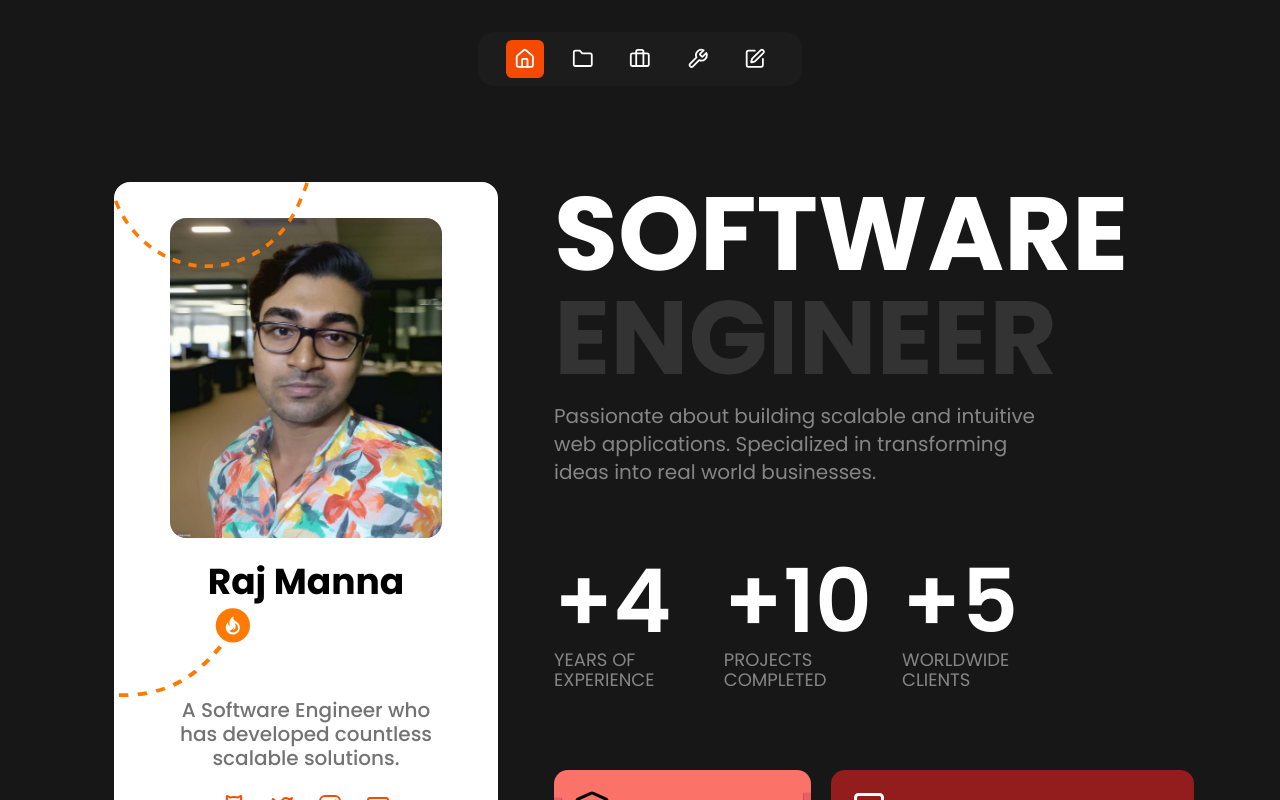
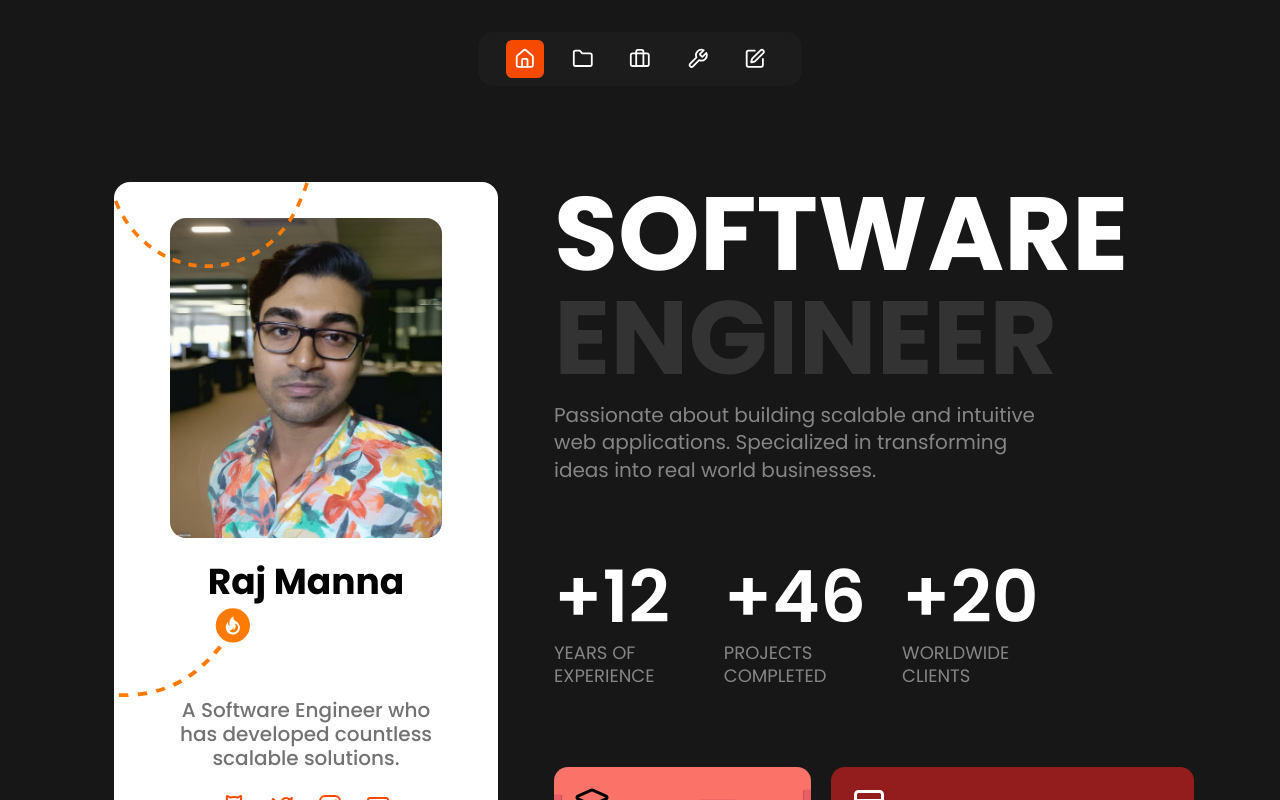
Before and after one commit to dev-rajm/manna-portfolio, a Next.js app: page / in a window 1280 px wide. Built offline with nearby package versions, Linux system fonts and the light colour scheme.

Commit message:
update intro section

```diff
--- a/components/count.tsx
+++ b/components/count.tsx
@@ -1,10 +1,10 @@
 const CountComponent = ({ count, label }: { count: number; label: string }) => {
   return (
     <div className="flex flex-col mt-1">
-      <h2 className="text-6xl lg:text-[5.5rem] font-semibold lg:leading-24">
+      <h2 className="text-5xl lg:text-7xl font-semibold lg:leading-tight">
         +{count}
       </h2>
-      <p className="text-base lg:text-lg text-neutral-400/80 uppercase leading-5">
+      <p className="text-base lg:text-lg text-neutral-400/80 uppercase leading-tight">
         {label}
       </p>
     </div>
--- a/components/heading.tsx
+++ b/components/heading.tsx
@@ -8,7 +8,7 @@ const Heading = ({
   return (
     <h1 className="text-[3.56rem] lg:text-[6.5rem] leading-[3.56rem] lg:leading-[6.5rem] font-bold uppercase text-center lg:text-start">
       {highlightedLabel}{" "}
-      <span className="text-neutral-700/70">{MutedLabel}</span>
+      <span className="text-muted-foreground/30">{MutedLabel}</span>
     </h1>
   );
 };
--- a/components/intro.tsx
+++ b/components/intro.tsx
@@ -7,14 +7,14 @@ const IntroComponent = () => {
     <>
       <div className="w-full lg:w-lg">
         <Heading highlightedLabel="Software" MutedLabel="Engineer" />
-        <p className="mt-3 text-center lg:text-start text-xl text-neutral-400/80">
+        <p className="mt-3 text-center lg:text-start text-lg lg:text-xl leading-snug text-neutral-400/80">
           Passionate about building scalable and intuitive web applications.
           Specialized in transforming ideas into real world businesses.
         </p>
-        <div className="flex justify-between mt-10 lg:mt-16">
-          <CountComponent count={4} label="Years of experience" />
-          <CountComponent count={10} label="Projects Completed" />
-          <CountComponent count={5} label="Worldwide clients" />
+        <div className="flex mt-10 lg:mt-16">
+          <CountComponent count={12} label="Years of experience" />
+          <CountComponent count={46} label="Projects Completed" />
+          <CountComponent count={20} label="Worldwide clients" />
         </div>
       </div>
       <div className="flex text-3xl font-medium uppercase flex-col lg:flex-row gap-5 mt-20">
```
Also changed, not shown: public/b1.svg (added).
